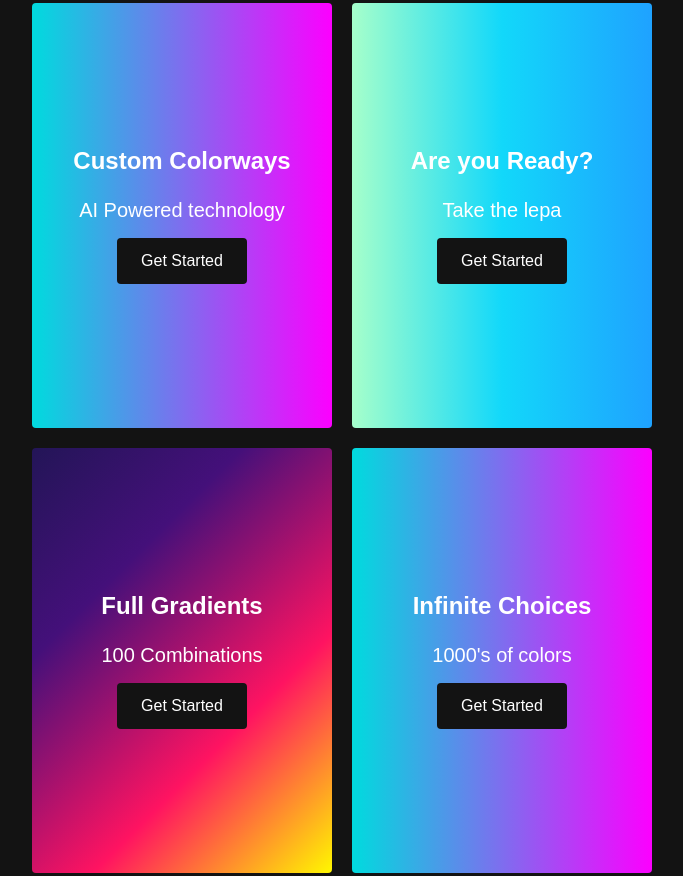
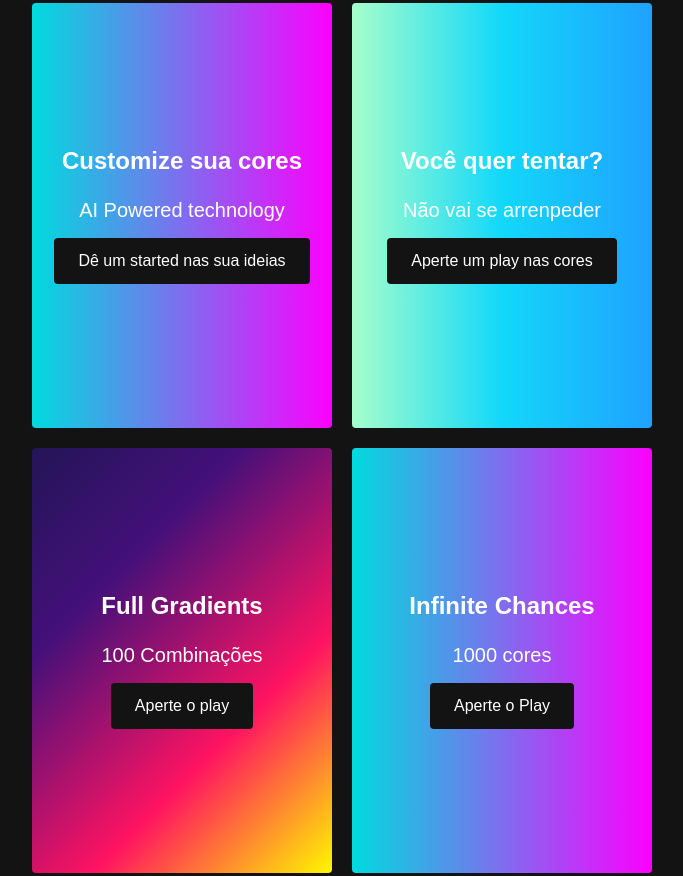
Before and after one commit to jotaifpb/colorweb, a plain HTML site: page index.html in a window 1280 px wide. Shown: the part 1985-2861 px from the top of the page, without its empty margins (298-981 px from the left). Drawn offline with Linux system fonts and the light colour scheme.

Commit message:
Update index.html

```diff
--- a/index.html
+++ b/index.html
@@ -56,10 +56,10 @@
           <div class="main__img--card"><i class="fas fa-layer-group"></i></div>
         </div>
         <div class="main__content">
-          <h1>What do we do?</h1>
-          <h2>We help businesses scale</h2>
-          <p>Schedule a call to learn more about our services</p>
-          <button class="main__btn"><a href="#">Schedule Call</a></button>
+          <h1>O que nós poderemos fazer?</h1>
+          <h2> Nós ajudaremos seus negócios</h2>
+          <p>Informe sobre os seus serviços</p>
+          <button class="main__btn"><a href="#">Fale conosco</a></button>
         </div>
       </div>
     </div>
@@ -69,24 +69,24 @@
       <h1>Our Services</h1>
       <div class="services__wrapper">
         <div class="services__card">
-          <h2>Custom Colorways</h2>
+          <h2>Customize sua cores</h2>
           <p>AI Powered technology</p>
-          <div class="services__btn"><button>Get Started</button></div>
+          <div class="services__btn"><button>Dê um started nas sua ideias</button></div>
         </div>
         <div class="services__card">
-          <h2>Are you Ready?</h2>
-          <p>Take the lepa</p>
-          <div class="services__btn"><button>Get Started</button></div>
+          <h2>Você quer tentar?</h2>
+          <p>Não vai se arrenpeder</p>
+          <div class="services__btn"><button>Aperte um play nas cores</button></div>
         </div>
         <div class="services__card">
           <h2>Full Gradients</h2>
-          <p>100 Combinations</p>
-          <div class="services__btn"><button>Get Started</button></div>
+          <p>100 Combinações</p>
+          <div class="services__btn"><button>Aperte o play</button></div>
         </div>
         <div class="services__card">
-          <h2>Infinite Choices</h2>
-          <p>1000's of colors</p>
-          <div class="services__btn"><button>Get Started</button></div>
+          <h2>Infinite Chances</h2>
+          <p>1000 cores</p>
+          <div class="services__btn"><button>Aperte o Play</button></div>
         </div>
       </div>
     </div>
@@ -97,8 +97,8 @@
         <div class="main__content">
           <h1>Join Our Team</h1>
           <h2>Sign Up Today</h2>
-          <p>See what makes us different</p>
-          <button class="main__btn"><a href="#">Sign Up</a></button>
+          <p>Veja e faça a diferença</p>
+          <button class="main__btn"><a href="#">Entre</a></button>
         </div>
         <div class="main__img--container">
           <div class="main__img--card" id="card-2">
```
